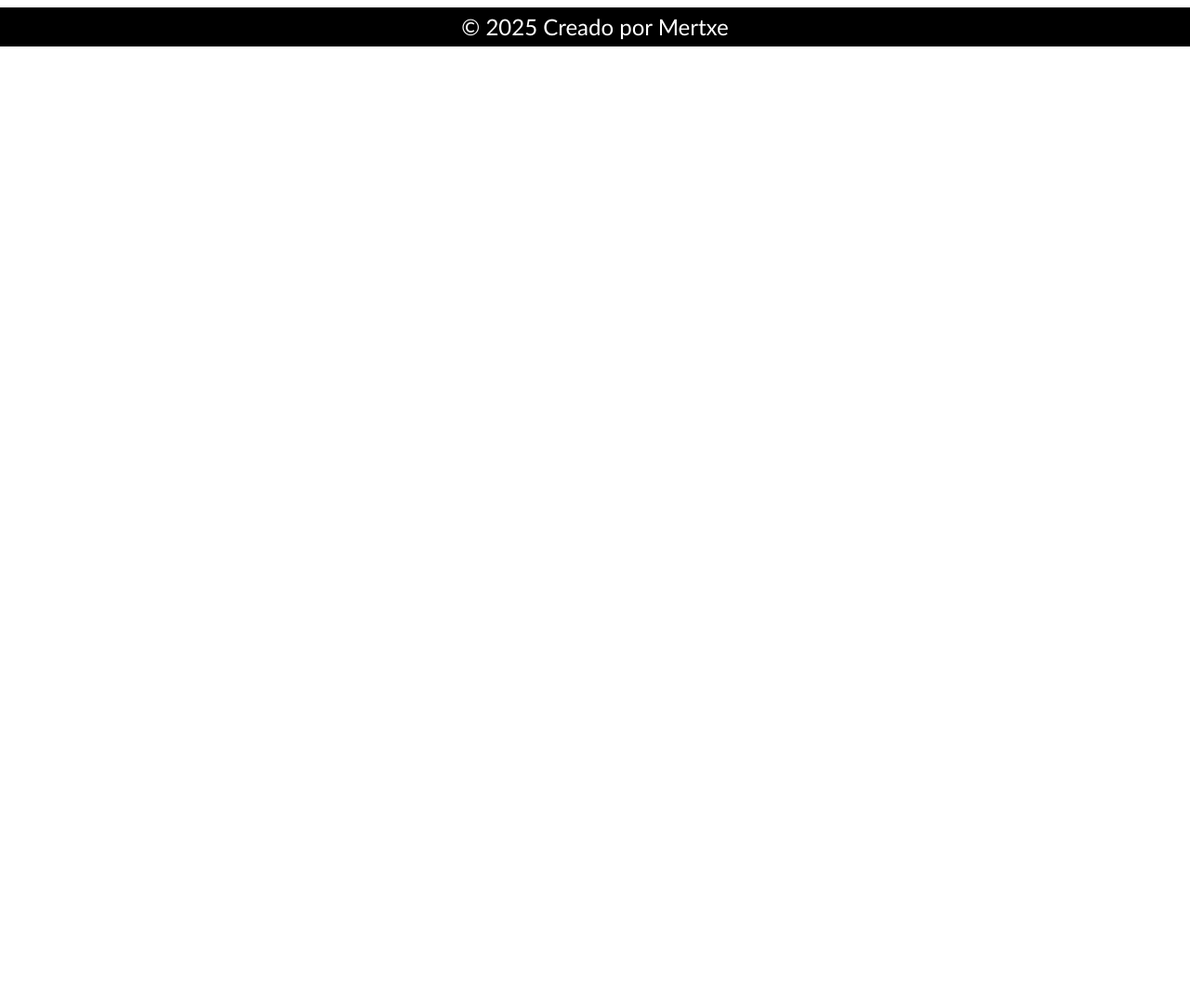
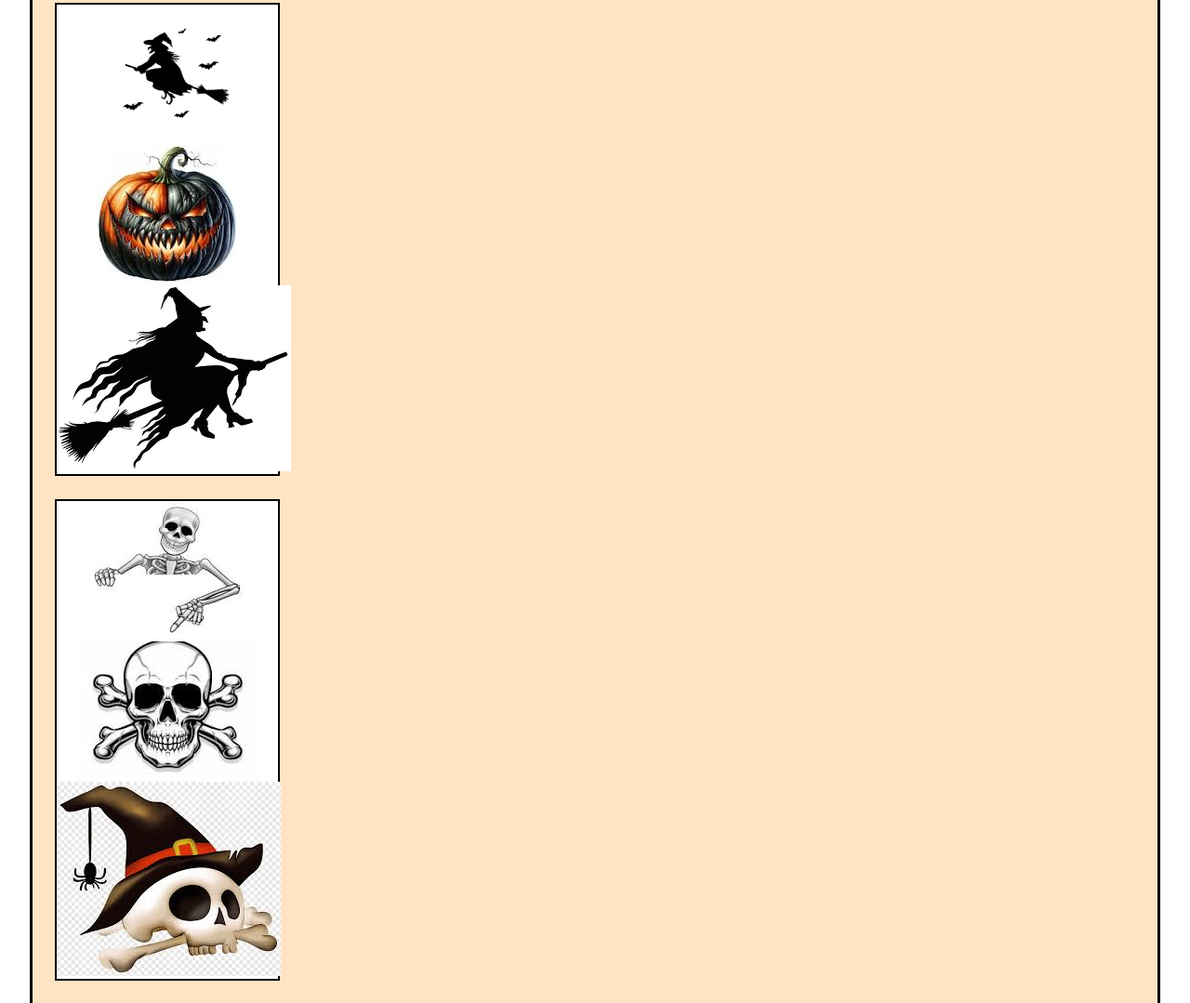
Before and after one commit to Mertxeps/Hallowen, a plain HTML site: page Index.html in a window 1280 px wide. Shown: the part 351-1430 px from the top of the page at 93% size. Before the commit the page ends 800 px from the top, so only its background shows below. Drawn offline with Linux system fonts and the light colour scheme.

Commit message:
Creación de asides e intrroducción de imágenes para la pagina de Index

```diff
--- a/Index.html
+++ b/Index.html
@@ -44,7 +44,31 @@
 		<main>
 			<div class = "Container">
 				<img id = "CalabazaFestiva1" src = "Images/Logo Calabaza.webp" alt = "Imagen de una Calabaza festiva con un cartel felicitando Hallowen">
+
+				<aside>
+					<img src = "Images/Brujas/Bruja 1.png" alt = "Imagen de una bruja volando sobre su escoba">
+
+					<img src = "Images/Calabazas 2/Calabaza infernal.jpeg" alt = "Imagen de una Calabaza infernal">
+
+					<img src = "Images/Brujas/Bruja.png" alt = "Imagen de una bruja volando sobre su escoba">
+
+				</aside>
+
+				<section>
+
+				</section>
+
+				<aside>
+					<img src = "Images/Esqueletos/Esqueleto.jpeg" alt = "Imagen de la parte superior de un esqueleto señalando hacia abajo">
+
+					<img src = "Images/Calaveras/Calabera.jpeg" alt = "Imagen de una Calabaza infernal">
+
+					<img src = "Images/Calaveras/Calavera 1.jpeg" alt = "Imagen de una Calabaza infernal">
+
+				</aside>
+
 			</div>
+
 		</main>
 
         <footer>
--- a/Styles/StylesIndex.css
+++ b/Styles/StylesIndex.css
@@ -12,7 +12,14 @@ header ul li:nth-of-type(1) {
 }
 
 #CalabazaFestiva1 {
-	/* margin: auto; */
     width: 20%;
-    /* height: 50px; */
 }
+
+aside {
+	margin: 2%;
+	width: 20%;
+	background-color: white;
+	border: 2px solid black;
+	display: block;
+	text-align: center;
+}
```
Also changed, not shown: Images/Brujas/Bruja 1.png (renamed from Images/Brujas/images.png), Images/Brujas/Bruja.png (renamed from Images/Brujas/images (1).png), Images/Calabazas 1/Calabaza 1.jpeg (renamed from Images/Calabazas 1/images (8).jpeg), Images/Calabazas 2/Calabaza infernal.jpeg (added), Images/Calabazas 2/images (1).jpeg, Images/Calaveras/Calabera.jpeg (renamed from Images/Calaveras/images.jpeg), Images/Calaveras/Calavera 1.jpeg (renamed from Images/Calaveras/images (5).jpeg), Images/Calaveras/images (1).jpeg (deleted), Images/Esqueletos/Esqueleto.jpeg (renamed from Images/Esqueletos/images.jpeg), Images/Esqueletos/Halloween night party.png (renamed from Images/Esqueletos/images.png).
